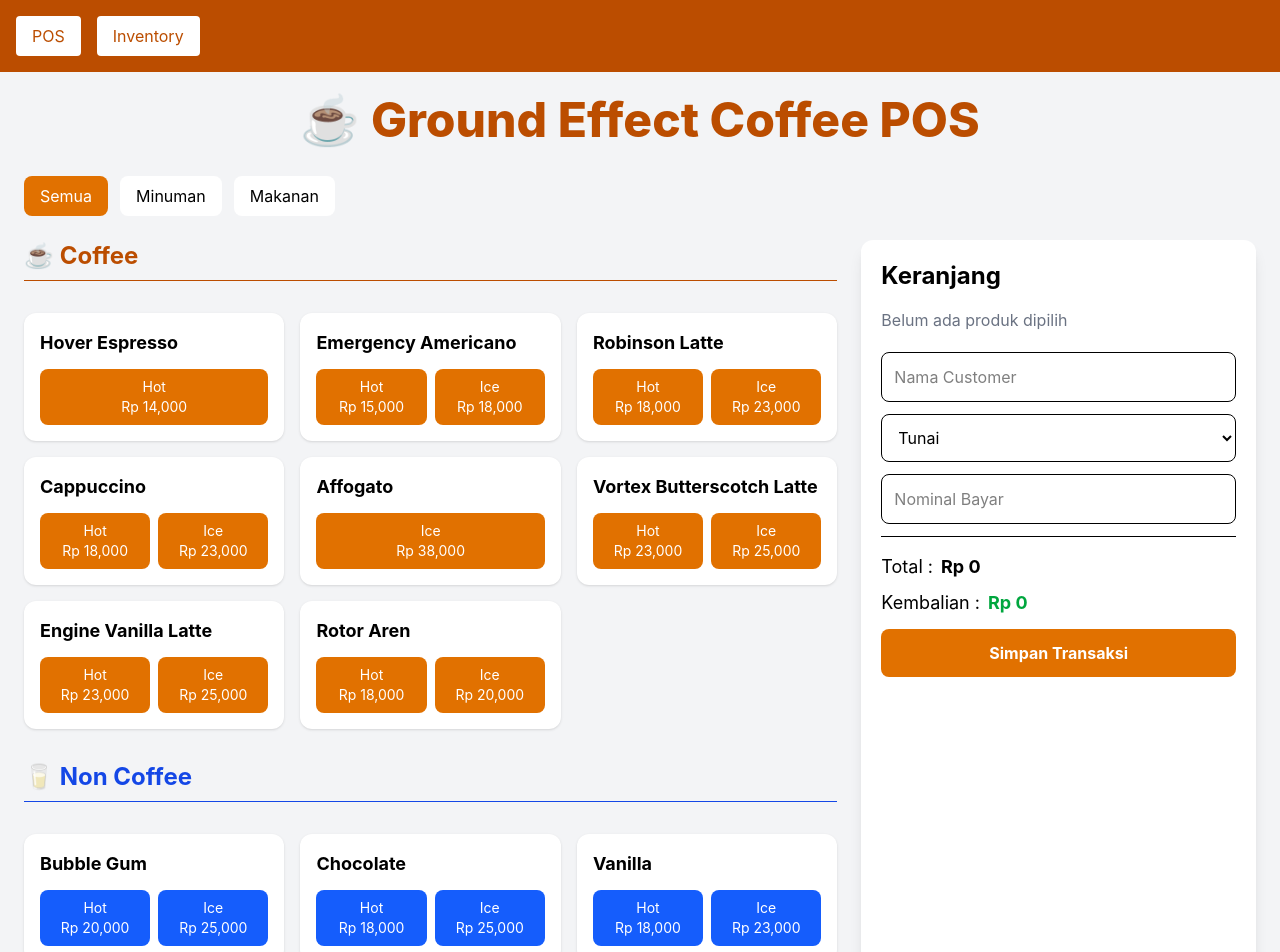
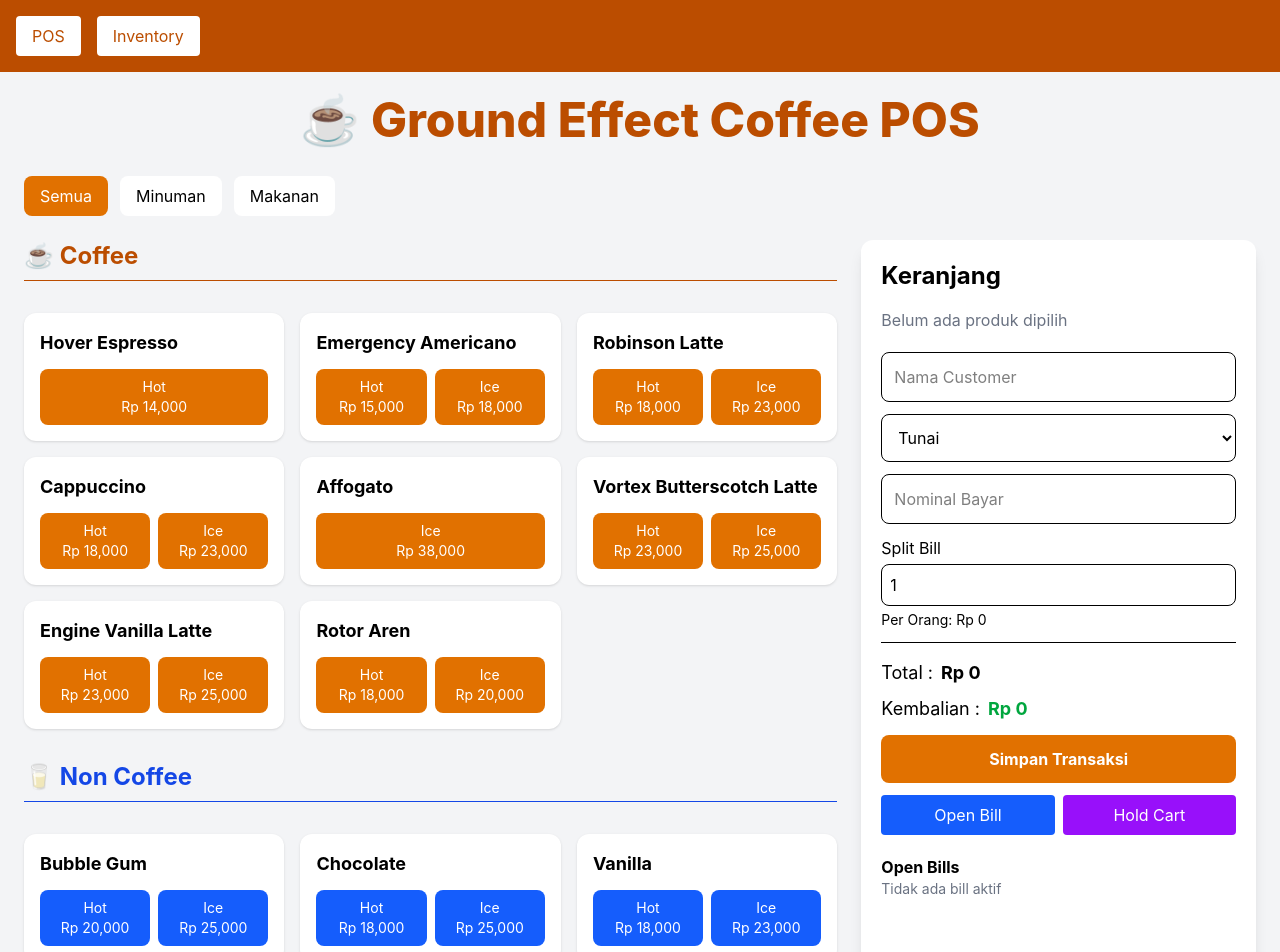
Before and after one commit to mrEraserFreezee/groundeffectcoffe, a React (Vite) app: page / in a window 1280 px wide. Shown: the top 952 px of the page. Built offline with nearby package versions, Linux system fonts and the light colour scheme.

Commit message:
penambahan feature open bill

```diff
--- a/src/pages/POS.jsx
+++ b/src/pages/POS.jsx
@@ -9,6 +9,14 @@ function POS() {
   const [payment, setPayment] = useState("");
   const [selectedCategory, setSelectedCategory] =
     useState("Semua");
+
+  // OPEN BILL
+  const [openBills, setOpenBills] = useState([]);
+  const [currentBillId, setCurrentBillId] =
+    useState(null);
+
+  // SPLIT BILL
+  const [splitCount, setSplitCount] = useState(1);
 
   const addToCart = (product, variant = null) => {
     const cartId = variant
@@ -85,11 +93,73 @@ function POS() {
     0
   );
 
+  const splitTotal = total / splitCount;
+
   const change =
     Number(payment) > total
       ? Number(payment) - total
       : 0;
 
+  const openBill = () => {
+    if (cart.length === 0) {
+      alert("Keranjang kosong");
+      return;
+    }
+
+    const bill = {
+      id:
+        currentBillId ||
+        "BILL-" + Date.now(),
+      customer: customer || "Guest",
+      items: cart,
+      paymentMethod,
+    };
+
+    setOpenBills((prev) => {
+      const existing = prev.find(
+        (b) => b.id === bill.id
+      );
+
+      if (existing) {
+        return prev.map((b) =>
+          b.id === bill.id ? bill : b
+        );
+      }
+
+      return [...prev, bill];
+    });
+
+    setCurrentBillId(bill.id);
+    alert("Bill disimpan");
+  };
+
+  const resumeBill = (bill) => {
+    setCart(bill.items);
+    setCustomer(bill.customer);
+    setPaymentMethod(bill.paymentMethod);
+    setCurrentBillId(bill.id);
+  };
+
+  const holdCart = () => {
+    openBill();
+    setCart([]);
+    setCustomer("");
+    setPayment("");
+    setCurrentBillId(null);
+  };
+
+  const closeBill = () => {
+    if (!currentBillId) return;
+
+    setOpenBills(
+      openBills.filter(
+        (bill) =>
+          bill.id !== currentBillId
+      )
+    );
+
+    setCurrentBillId(null);
+  };
     const saveTransaction = async () => {
     if (cart.length === 0) {
       alert("Keranjang masih kosong");
@@ -107,9 +177,11 @@ function POS() {
         price: item.price,
         subtotal: item.price * item.qty,
       })),
-
       orderDetail: cart
-    .map((item) => `${item.name} x${item.qty}`)
+        .map(
+          (item) =>
+            `${item.name} x${item.qty}`
+        )
         .join(", "),
     };
 
@@ -131,6 +203,7 @@ function POS() {
 
       alert("Transaksi berhasil disimpan");
 
+      closeBill();
       setCart([]);
       setCustomer("");
       setPaymentMethod("Tunai");
@@ -140,12 +213,6 @@ function POS() {
       alert("Gagal menyimpan transaksi");
     }
   };
-
-  const filteredProducts = products.filter(
-    (product) =>
-      selectedCategory === "Semua" ||
-      product.category === selectedCategory
-  );
 
   return (
     <div className="min-h-screen bg-gray-100 p-6">
@@ -195,14 +262,11 @@ function POS() {
       </div>
 
       <div className="grid md:grid-cols-3 gap-6">
-        {/* Produk */}
-        {/* Produk */}
         <div className="md:col-span-2">
           <div className="space-y-8">
-
-    {/* COFFEE */}
             {(selectedCategory === "Semua" ||
-      selectedCategory === "Minuman") && (
+              selectedCategory ===
+                "Minuman") && (
               <>
                 <h2 className="text-2xl font-bold text-amber-700 border-b pb-2">
                   ☕ Coffee
@@ -212,7 +276,8 @@ function POS() {
                   {products
                     .filter(
                       (p) =>
-                p.category === "Minuman" &&
+                        p.category ===
+                          "Minuman" &&
                         p.type === "Coffee"
                     )
                     .map((product) => (
@@ -225,19 +290,28 @@ function POS() {
                         </h3>
 
                         <div className="flex gap-2 mt-3">
-                  {product.variants.map((variant) => (
+                          {product.variants.map(
+                            (variant) => (
                               <button
-                      key={variant.size}
+                                key={
+                                  variant.size
+                                }
                                 onClick={() =>
-                        addToCart(product, variant)
+                                  addToCart(
+                                    product,
+                                    variant
+                                  )
                                 }
                                 className="flex-1 bg-amber-600 text-white py-2 rounded-lg text-sm"
                               >
-                      {variant.size}
+                                {variant.size ||
+                                  "Regular"}
                                 <br />
-                      Rp {variant.price.toLocaleString()}
+                                Rp{" "}
+                                {variant.price.toLocaleString()}
                               </button>
-                  ))}
+                            )
+                          )}
                         </div>
                       </div>
                     ))}
@@ -245,9 +319,9 @@ function POS() {
               </>
             )}
 
-    {/* NON COFFEE */}
                           {(selectedCategory === "Semua" ||
-      selectedCategory === "Minuman") && (
+              selectedCategory ===
+                "Minuman") && (
               <>
                 <h2 className="text-2xl font-bold text-blue-700 border-b pb-2">
                   🥛 Non Coffee
@@ -257,8 +331,10 @@ function POS() {
                   {products
                     .filter(
                       (p) =>
-                p.category === "Minuman" &&
-                p.type === "Non Coffee"
+                        p.category ===
+                          "Minuman" &&
+                        p.type ===
+                          "Non Coffee"
                     )
                     .map((product) => (
                       <div
@@ -270,19 +346,26 @@ function POS() {
                         </h3>
 
                         <div className="flex gap-2 mt-3">
-                  {product.variants.map((variant) => (
+                          {product.variants.map(
+                            (variant, idx) => (
                               <button
-                      key={variant.size}
+                                key={idx}
                                 onClick={() =>
-                        addToCart(product, variant)
+                                  addToCart(
+                                    product,
+                                    variant
+                                  )
                                 }
                                 className="flex-1 bg-blue-600 text-white py-2 rounded-lg text-sm"
                               >
-                      {variant.size}
+                                {variant.size ||
+                                  "Regular"}
                                 <br />
-                      Rp {variant.price.toLocaleString()}
+                                Rp{" "}
+                                {variant.price.toLocaleString()}
                               </button>
-                  ))}
+                            )
+                          )}
                         </div>
                       </div>
                     ))}
@@ -290,9 +373,9 @@ function POS() {
               </>
             )}
 
-    {/* MAKANAN */}
             {(selectedCategory === "Semua" ||
-      selectedCategory === "Makanan") && (
+              selectedCategory ===
+                "Makanan") && (
               <>
                 <h2 className="text-2xl font-bold text-green-700 border-b pb-2">
                   🍟 Makanan & Snack
@@ -301,7 +384,9 @@ function POS() {
                 <div className="grid grid-cols-2 md:grid-cols-3 gap-4">
                   {products
                     .filter(
-              (p) => p.category === "Makanan"
+                      (p) =>
+                        p.category ===
+                        "Makanan"
                     )
                     .map((product) => (
                       <div
@@ -318,17 +403,17 @@ function POS() {
                           }
                           className="w-full mt-3 bg-green-600 text-white py-2 rounded-lg"
                         >
-                  Rp {product.price.toLocaleString()}
+                          Rp{" "}
+                          {product.price.toLocaleString()}
                         </button>
                       </div>
                     ))}
                 </div>
               </>
             )}
-
           </div>
         </div>
-        {/* Keranjang */}
+
         <div className="bg-white rounded-xl shadow-lg p-5">
           <h2 className="text-2xl font-bold mb-4">
             Keranjang
@@ -363,7 +448,9 @@ function POS() {
             <select
               value={paymentMethod}
               onChange={(e) =>
-                setPaymentMethod(e.target.value)
+                setPaymentMethod(
+                  e.target.value
+                )
               }
               className="w-full border rounded-lg p-3"
             >
@@ -383,28 +470,94 @@ function POS() {
               className="w-full border rounded-lg p-3"
             />
 
+            <div>
+              <label>Split Bill</label>
+              <input
+                type="number"
+                min="1"
+                value={splitCount}
+                onChange={(e) =>
+                  setSplitCount(
+                    Number(e.target.value)
+                  )
+                }
+                className="w-full border rounded-lg p-2 mt-1"
+              />
+              <p className="text-sm mt-1">
+                Per Orang: Rp{" "}
+                {splitTotal.toLocaleString()}
+              </p>
+            </div>
+
             <div className="border-t pt-4">
               <p className="text-lg">
                 Total :
                 <span className="font-bold ml-2">
-                  Rp {total.toLocaleString()}
+                  Rp{" "}
+                  {total.toLocaleString()}
                 </span>
               </p>
 
               <p className="text-lg mt-2">
                 Kembalian :
                 <span className="font-bold text-green-600 ml-2">
-                  Rp {change.toLocaleString()}
+                  Rp{" "}
+                  {change.toLocaleString()}
                 </span>
               </p>
             </div>
 
             <button
               onClick={saveTransaction}
-              className="w-full bg-amber-600 hover:bg-amber-700 text-white font-bold py-3 rounded-lg"
+              className="w-full bg-amber-600 text-white font-bold py-3 rounded-lg"
             >
               Simpan Transaksi
             </button>
+
+            <div className="grid grid-cols-2 gap-2">
+              <button
+                onClick={openBill}
+                className="bg-blue-600 text-white py-2 rounded"
+              >
+                Open Bill
+              </button>
+
+              <button
+                onClick={holdCart}
+                className="bg-purple-600 text-white py-2 rounded"
+              >
+                Hold Cart
+              </button>
+            </div>
+
+            <div className="mt-5">
+              <h3 className="font-bold">
+                Open Bills
+              </h3>
+
+              {openBills.length === 0 ? (
+                <p className="text-sm text-gray-500">
+                  Tidak ada bill aktif
+                </p>
+              ) : (
+                openBills.map((bill) => (
+                  <div
+                    key={bill.id}
+                    className="border rounded p-2 mt-2"
+                  >
+                    <p>{bill.customer}</p>
+                    <button
+                      onClick={() =>
+                        resumeBill(bill)
+                      }
+                      className="bg-green-600 text-white px-2 py-1 rounded mt-1"
+                    >
+                      Resume
+                    </button>
+                  </div>
+                ))
+              )}
+            </div>
           </div>
         </div>
       </div>
```
Lines whose indentation alone changed are shown as unchanged.
